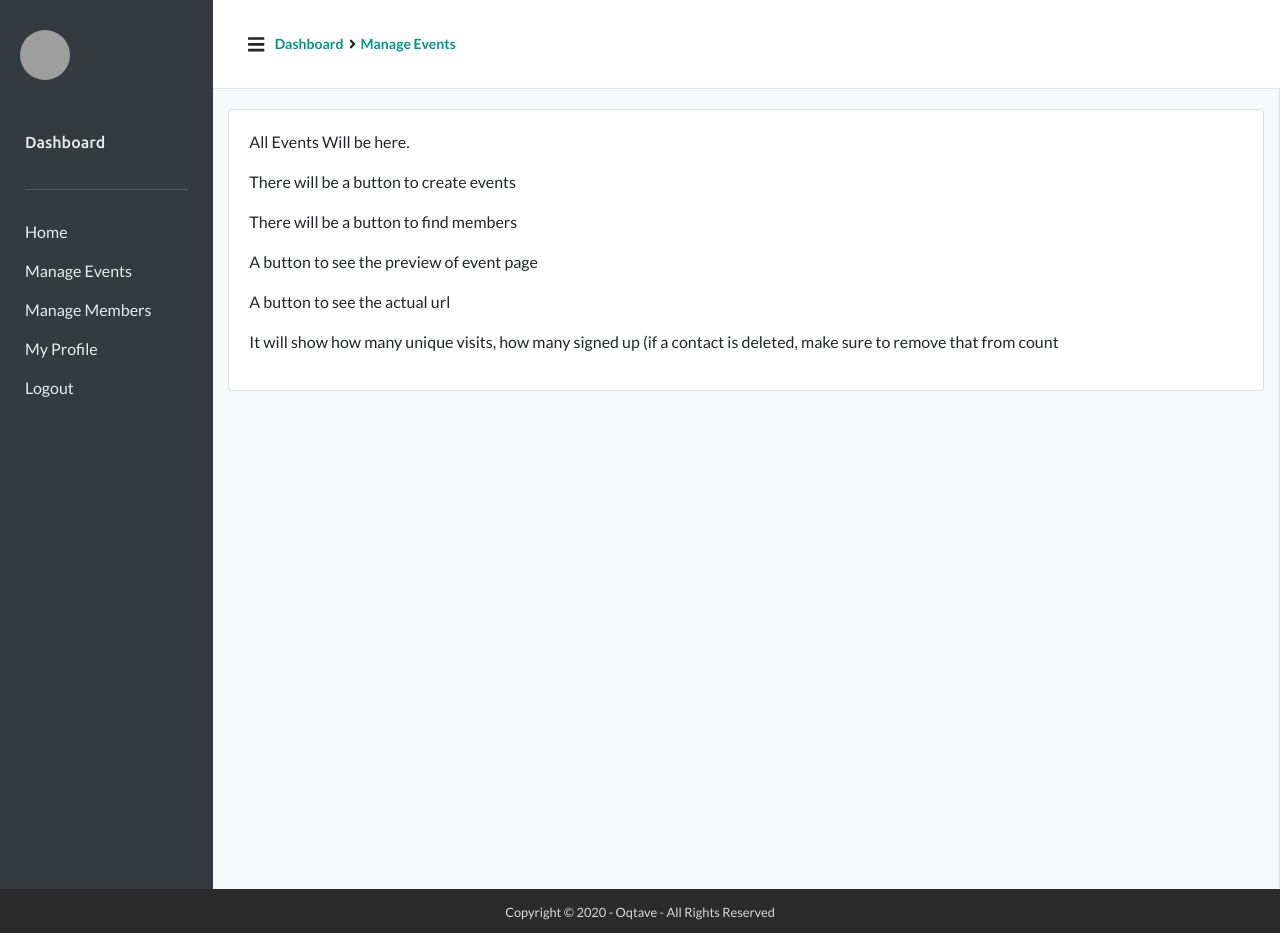
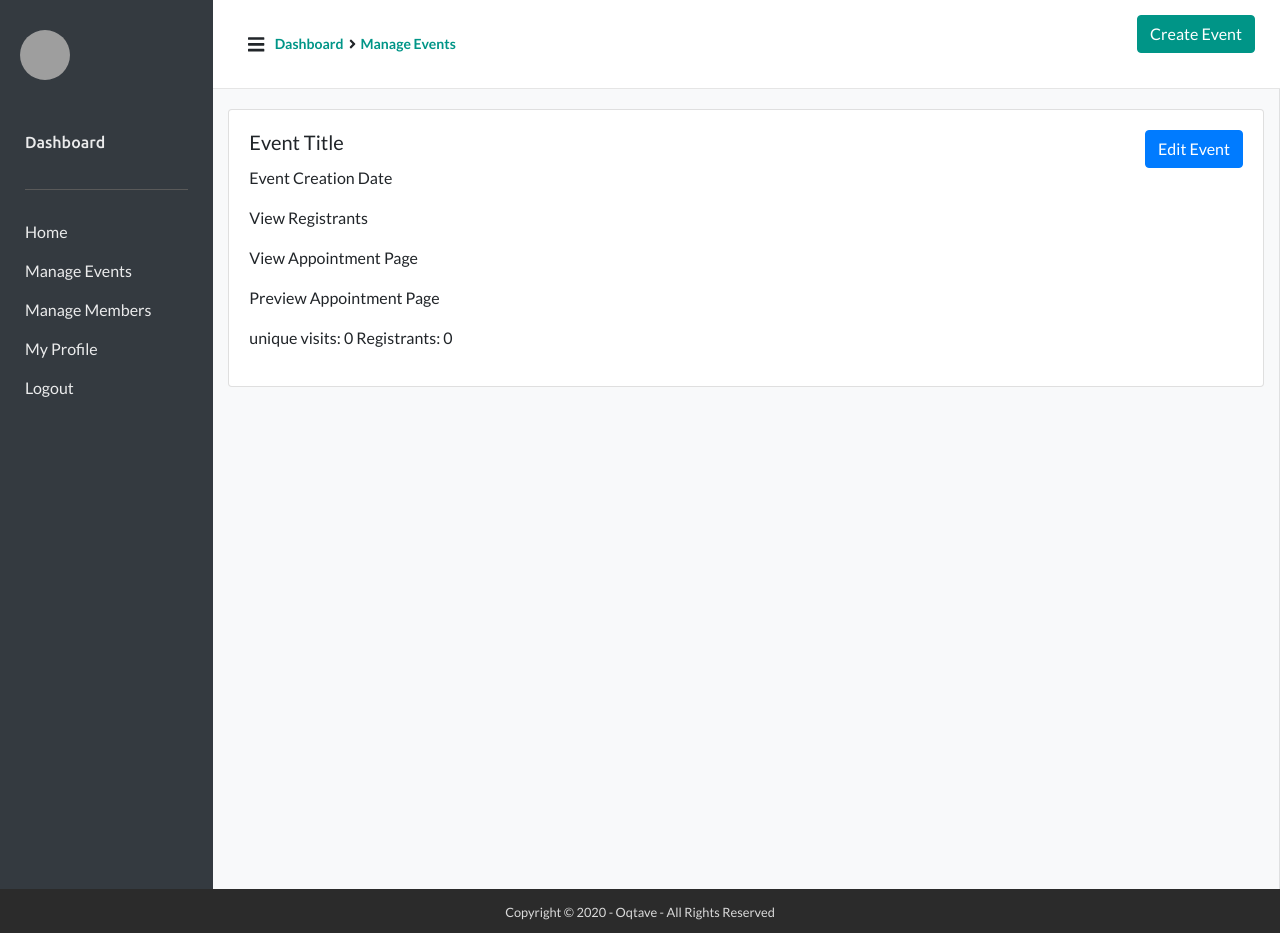
Before and after one commit to oikantik/user-management-boilerplate, a React (Create React App) app: page /manage-events in a window 1280 px wide. Built offline with nearby package versions, Linux system fonts and the light colour scheme; sample sign-in values are in the browser's storage; grey boxes are pictures that could not be loaded.

Commit message:
just more framework. real fun will begin later.

```diff
--- a/src/components/common/BreadcrumbTop.js
+++ b/src/components/common/BreadcrumbTop.js
@@ -2,6 +2,7 @@ import React from "react";
 import { Link } from "react-router-dom";
 import { FontAwesomeIcon } from "@fortawesome/react-fontawesome";
 import { faBars, faAngleRight } from "@fortawesome/free-solid-svg-icons";
+import { Button } from "react-bootstrap";
 
 const BreadcrumbTop = ({ currentPage, currentLink }) => {
   return (
@@ -27,6 +28,14 @@ const BreadcrumbTop = ({ currentPage, currentLink }) => {
               </Link>
             </p>
           </div>
+          <div class="header-rit-dash">
+            <Button
+              href="/create-event"
+              style={{ backgroundColor: "#009587", borderColor: "#009587" }}
+            >
+              Create Event
+            </Button>
+          </div>
         </div>
 
         <div className="header-dashboard-cl-hr">
--- a/src/components/events/manage/LoadManage.js
+++ b/src/components/events/manage/LoadManage.js
@@ -1,5 +1,5 @@
 import React from "react";
-import { Card, Col, Row } from "react-bootstrap";
+import { Card, Col, Row, Button } from "react-bootstrap";
 
 const ManageEvent = () => {
   return (
@@ -10,15 +10,20 @@ const ManageEvent = () => {
       >
         <Card style={{ marginTop: "20px", marginBottom: "20px" }}>
           <Card.Body>
-            <p>All Events Will be here.</p>
-            <p>There will be a button to create events</p>
-            <p>There will be a button to find members</p>
-            <p>A button to see the preview of event page</p>
-            <p>A button to see the actual url</p>
-            <p>
-              It will show how many unique visits, how many signed up (if a
-              contact is deleted, make sure to remove that from count
-            </p>
+            <Card.Title>
+              Event Title
+              <Button href="/edit-event" className="float-right">
+                Edit Event
+              </Button>
+            </Card.Title>
+
+            <Card.Text>
+              <p>Event Creation Date</p>
+              <p>View Registrants</p>
+              <p>View Appointment Page</p>
+              <p>Preview Appointment Page</p>
+              <p>unique visits: 0 Registrants: 0</p>
+            </Card.Text>
           </Card.Body>
         </Card>
       </Col>
--- a/src/style.css
+++ b/src/style.css
@@ -261,7 +261,7 @@ i.fa.fa-bars {
 }
 
 .header-lft-dash {
-  width: 90%;
+  width: 80%;
   display: flex;
 }
 
```
